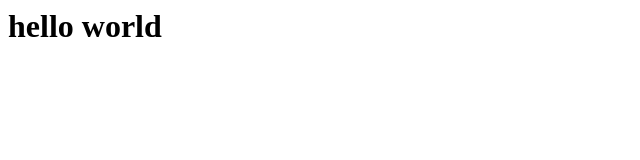
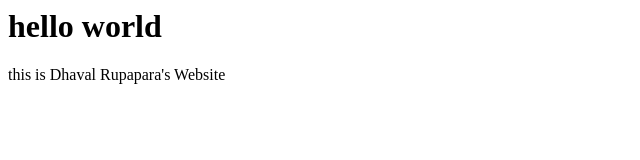
Before and after one commit to dhaval079/dhaval079.github.io, a plain HTML site: page index.html in a window 1280 px wide. Shown: the whole page, without its empty margins (0-640 px from the left). Drawn offline with Linux system fonts and the light colour scheme.

Commit message:
Update index.html

```diff
--- a/index.html
+++ b/index.html
@@ -1 +1,2 @@
 <h1>hello world</h1>
+<p>this is Dhaval Rupapara's Website</p>
```
